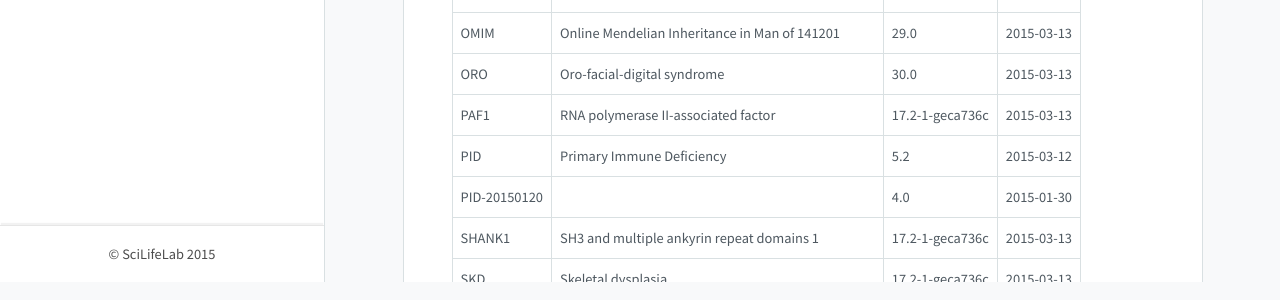
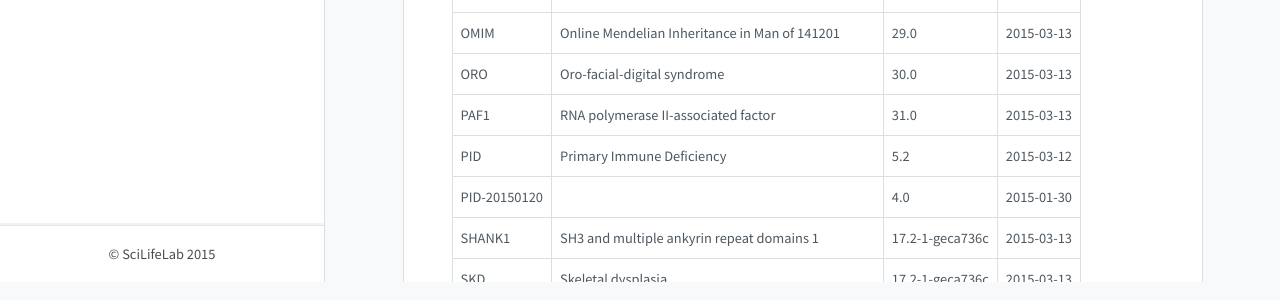
Before and after one commit to Clinical-Genomics/clinical-genomics.github.io, a Jekyll site: the page built from _pages/namnpagenlistor.md, in a window 1280 px wide. Shown: the part 618-918 px from the top of the page. Built offline with Jekyll 4.4.1, drawn with Linux system fonts in a browser that asks for light colours; nearby versions of some CDN libraries.

Commit message:
Update to cust002-PAF1.txt

```diff
--- a/_pages/namnpagenlistor.md
+++ b/_pages/namnpagenlistor.md
@@ -21,7 +21,7 @@ title: Namn på genlistor
 |NMD|Neuromuscular diseases (17 lists + 1 total list)|28.0|2015-03-13|
 |OMIM|Online Mendelian Inheritance in Man of 141201|29.0|2015-03-13|
 |ORO|Oro-facial-digital syndrome|30.0|2015-03-13|
-|PAF1|RNA polymerase II-associated factor|17.2-1-geca736c|2015-03-13|
+|PAF1|RNA polymerase II-associated factor|31.0|2015-03-13|
 |PID|Primary Immune Deficiency|5.2|2015-03-12|
 |PID-20150120||4.0|2015-01-30|
 |SHANK1|SH3 and multiple ankyrin repeat domains 1|17.2-1-geca736c|2015-03-13|
```
